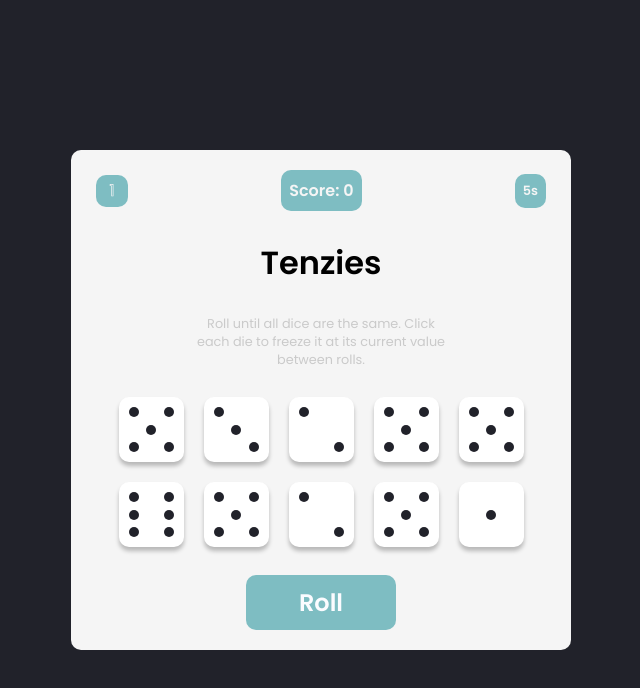
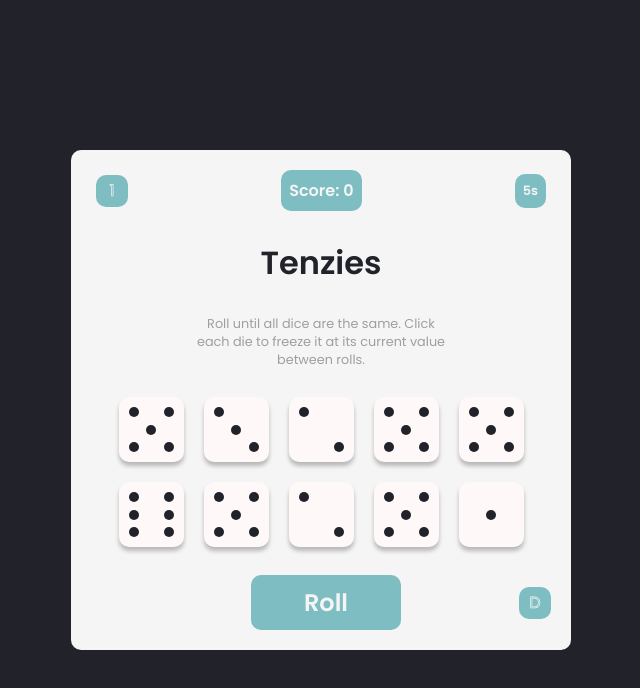
Before and after one commit to CodeStrate/TenziesGame, a React (Vite) app: page / in a window 1280 px wide. Shown: the top 688 px of the page, without its empty margins (319-959 px from the left). Built offline with nearby package versions, Linux system fonts and the light colour scheme.

Commit message:
• Added Themes
Cleaning up loose ends

```diff
--- a/src/App.css
+++ b/src/App.css
@@ -1,4 +1,26 @@
 @import url('https://fonts.googleapis.com/css2?family=Poppins:wght@300;400;600&display=swap');
+
+:root{
+  --body-color: #21222A;
+  --main-game-color: #F5F5F5;
+  --desc-color: #9F9F9F;
+  --game-ui-color: #7EBDC2;
+  --die-color: #FFF8F8;
+  --dice-shadow: 0 4px 4px rgba(0, 0, 0, 0.25);
+}
+
+.switch{
+  --body-color: #f1f1f1;
+  --main-game-color: #21222A;
+  --desc-color: #e2e2e2;
+  --game-ui-color: #649699;
+  --die-color: #1f1f1f;
+  --dice-shadow: 0 4px 4px rgba(255, 255, 255, 0.25);
+
+  transition: all 0.3s ease-in-out;
+
+}
+
 
 *{
   font-family: 'Poppins', sans-serif;
@@ -7,8 +29,8 @@
   margin: 0;
 }
 
-body{
-  background-color: #21222A;
+.container{
+  background-color: var(--body-color);
   width: 100vw;
   height: 100vh;
   display: flex;
@@ -20,7 +42,7 @@ body{
 .game-board{
   width: 500px;
   height: 500px;
-  background-color: #F5F5F5;
+  background-color: var(--main-game-color);
   padding: 20px;
   border-radius: 10px;
   display: flex;
@@ -30,6 +52,7 @@ body{
 }
 
 .game--title{
+  color: var(--body-color);
   font-size: 2rem;
   margin: 0;
 }
@@ -39,7 +62,7 @@ body{
   max-width: 250px;
   text-align: center;
   margin: 0;
-  color: #CACACA;
+  color: var(--desc-color);
 }
 
 .game--ui-wrapper{
@@ -51,9 +74,9 @@ body{
 
 .game--timer{
   font-weight: 600;
-  background-color: #7EBDC2;
+  background-color: var(--game-ui-color);
   padding: 8px;
-  color: #F5F5F5;
+  color: var(--main-game-color);
   border-radius: 10px;
   font-size: .8rem;
 }
@@ -61,28 +84,28 @@ body{
 .game--score{
   font-size: 1rem;
   font-weight: 600;
-  background-color: #7EBDC2;
+  background-color: var(--game-ui-color);
   padding: 8px;
-  color: #F5F5F5;
+  color: var(--main-game-color);
   border-radius: 10px;
 }
 
-.style-btn{
+.btn{
   width: 32px;
   height: 32px;
   border-radius: 10px;
   border: none;
   font-size: 1rem;
-  background-color: #7EBDC2;
+  background-color: var(--game-ui-color);
   color: transparent;
-  -webkit-text-stroke: .7px #F5F5F5;
+  -webkit-text-stroke: .7px var(--main-game-color);
 }
 
-.style-btn:hover{
+.btn:hover{
   filter: brightness(90%);
 }
 
-.style-btn:active{
+.btn:active{
   transform: scale(.8);
 }
 
@@ -98,7 +121,7 @@ body{
 .die{
   width: 65px; height: 65px;
   border-radius: 10px;
-  box-shadow: 0 4px 4px rgba(0, 0, 0, 0.25);
+  box-shadow: var(--dice-shadow);
   display: flex;
   align-items: center;
   justify-content: center;
@@ -108,7 +131,18 @@ body{
 .die--value{
   font-size: 1.8rem;
   color: transparent;
-  -webkit-text-stroke: 1.4px #21222A;
+  -webkit-text-stroke: 1.4px var(--body-color);
+}
+
+
+.bottom{
+  width: 300px;
+  align-self: flex-end;
+  justify-content: center;
+}
+
+.theme{
+  margin-left: auto;
 }
 
 
@@ -118,9 +152,9 @@ body{
   border-radius: 10px;
   border: none;
   font-weight: 600;
-  background-color: #7EBDC2;
+  background-color: var(--game-ui-color);
   font-size: 1.5rem;
-  color: #FBFCFF;
+  color: var(--main-game-color);
   cursor: pointer;
 }
 
@@ -129,5 +163,5 @@ body{
 }
 
 .roll-btn:active{
-  box-shadow: inset 5px 5px 10px rgba(0, 0, 0, 0.3);
+  transform: scale(0.9);
 }
--- a/src/App.jsx
+++ b/src/App.jsx
@@ -13,12 +13,7 @@ function App() {
   const [score, setScore] = useState(0)
   const [dieStyle, setDieStyle] = useState(true)
   const [timer, setTimer] = useState(0)
-
-
-
-    function changeDieStyle(){
-        setDieStyle(prevDieStyle => !prevDieStyle)
-    }
+  const [theme, setTheme] = useState(false)
 
 
   //TENZIES has 2 winning conditions. all dice are held and all are of the same value/number.
@@ -82,9 +77,19 @@ function App() {
       return dieValueArray
     }
 
-    const diceElements = dice.map((die) => <Die key={die.id} value={die.value} changeIsHeld={() => changeIsHeld(die.id)}
+    const diceElements = dice.map((die) =>
+    <Die
+    key={die.id}
+
+    value={die.value}
+
+    changeIsHeld={() => changeIsHeld(die.id)}
+
     isHeld={die.isHeld}
-    dieStyle={dieStyle}/>)
+
+    dieStyle={dieStyle}
+
+    lightMode={theme}/>)
 
     function changeIsHeld(id) {
       setDice(prevDice => {
@@ -111,14 +116,16 @@ function App() {
 
 
   return (
-    <main className='game-board'>
+    <div className={`container ${theme ? "switch" : ""}`}>
+      <main className="game-board">
       {hasWon && <Confetti
       width={1480}
       height={730}
         />}
         <div className="game--ui-wrapper">
-          <button className='style-btn'
-          onClick={changeDieStyle}>{dieStyle ? "1" : "•"}</button>
+          <button className='btn style'
+          onClick={() => setDieStyle(prevDieStyle => !prevDieStyle)}
+          >{dieStyle ? "1" : "•"}</button>
           <h4 className="game--score">Score: {score}</h4>
           <span className="game--timer">{timer}s</span>
         </div>
@@ -128,12 +135,20 @@ function App() {
           <div className="dice-container">
           {diceElements}
           </div>
+          <div className="game--ui-wrapper bottom">
           <button
           onClick={rollDice}
           className='roll-btn'>
             {hasWon ? "New Game" : "Roll"}
             </button>
+            <button
+            className='btn theme'
+            onClick={() => setTheme(prevTheme => !prevTheme)}
+            >{theme ? "L" : "D"}</button>
+          </div>
     </main>
+    </div>
+
   )
 }
 
--- a/src/components/Die.jsx
+++ b/src/components/Die.jsx
@@ -1,16 +1,18 @@
 import { useState } from "react"
 import Dots from "./Dots"
 
-export default function Die({changeIsHeld, value, isHeld, dieStyle}){
+export default function Die({changeIsHeld, value, isHeld, dieStyle, lightMode}){
+
+    const holdColor = lightMode ? "#45B69C" : "#21D19F"
 
     const styles = {
-        backgroundColor: isHeld ? "#21D19F" : "white"
+        backgroundColor: isHeld ? holdColor : "var(--die-color)"
     }
 
 
     return (
         <div
-        className="die"
+        className={`die ${lightMode ? "switch" : ""}`}
         style={styles}
         onClick={changeIsHeld}
         >
--- a/src/components/Dots.css
+++ b/src/components/Dots.css
@@ -1,3 +1,12 @@
+:root{
+    --dot-color: #21222A;
+}
+
+.switch{
+    --dot-color: #F5F5F5;
+    transition: all 0.3s ease-in-out;
+}
+
 
 /* =================================== REUSABLE CSS ================================ */
 
@@ -9,7 +18,7 @@
 .dot{
     height: 10px; width: 10px;
     border-radius: 50%;
-    background-color: #21222A;
+    background-color: var(--dot-color);
 }
 
 .row{
--- a/src/components/Dots.jsx
+++ b/src/components/Dots.jsx
@@ -6,15 +6,15 @@ import Six from './dotComponents/Six'
 import Three from './dotComponents/Three'
 import Two from './dotComponents/Two'
 
-export default function Dots(props){
+export default function Dots({value}){
     return (
         <div>
-            {props.value === 1 && <One />}
-            {props.value === 2 && <Two />}
-            {props.value === 3 && <Three />}
-            {props.value === 4 && <Four />}
-            {props.value === 5 && <Five />}
-            {props.value === 6 && <Six />}
+            {value === 1 && <One />}
+            {value === 2 && <Two />}
+            {value === 3 && <Three />}
+            {value === 4 && <Four />}
+            {value === 5 && <Five />}
+            {value === 6 && <Six />}
 
         </div>
     )
```
